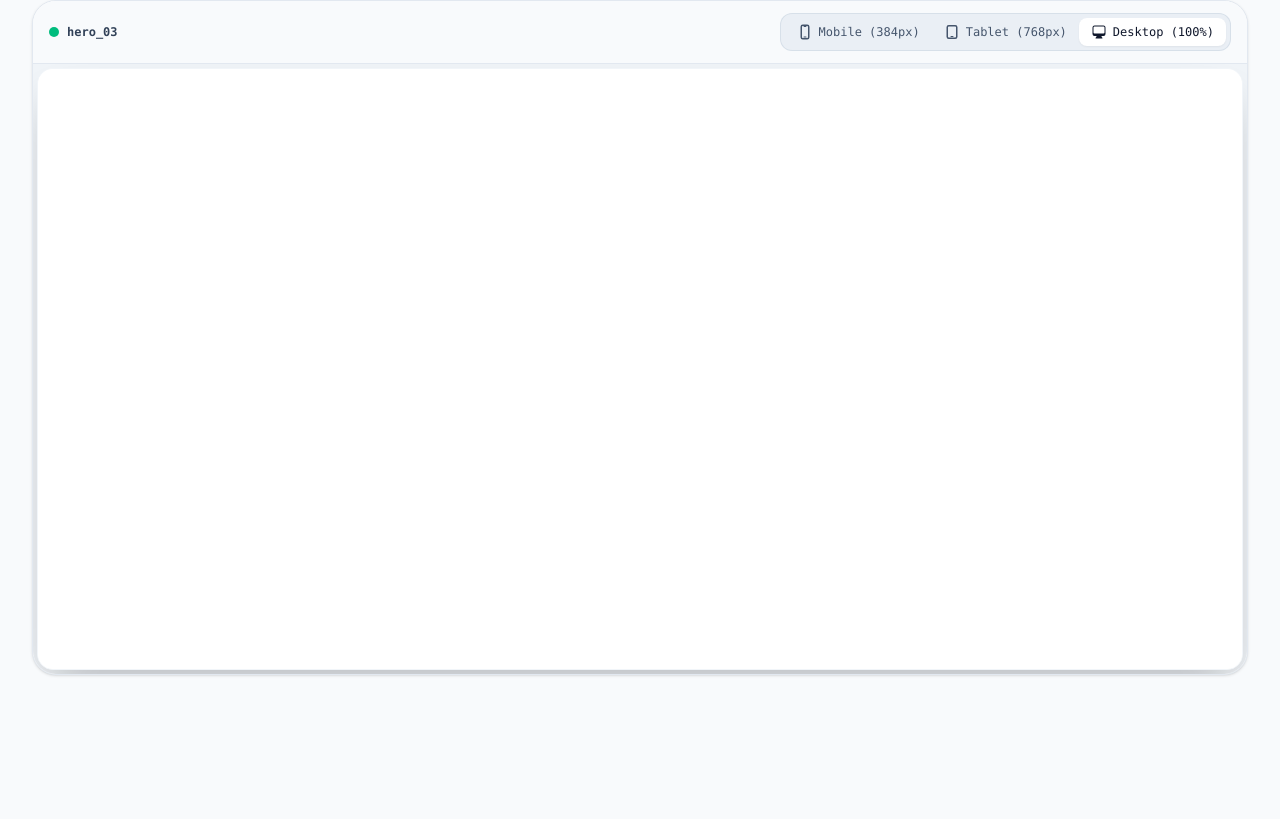
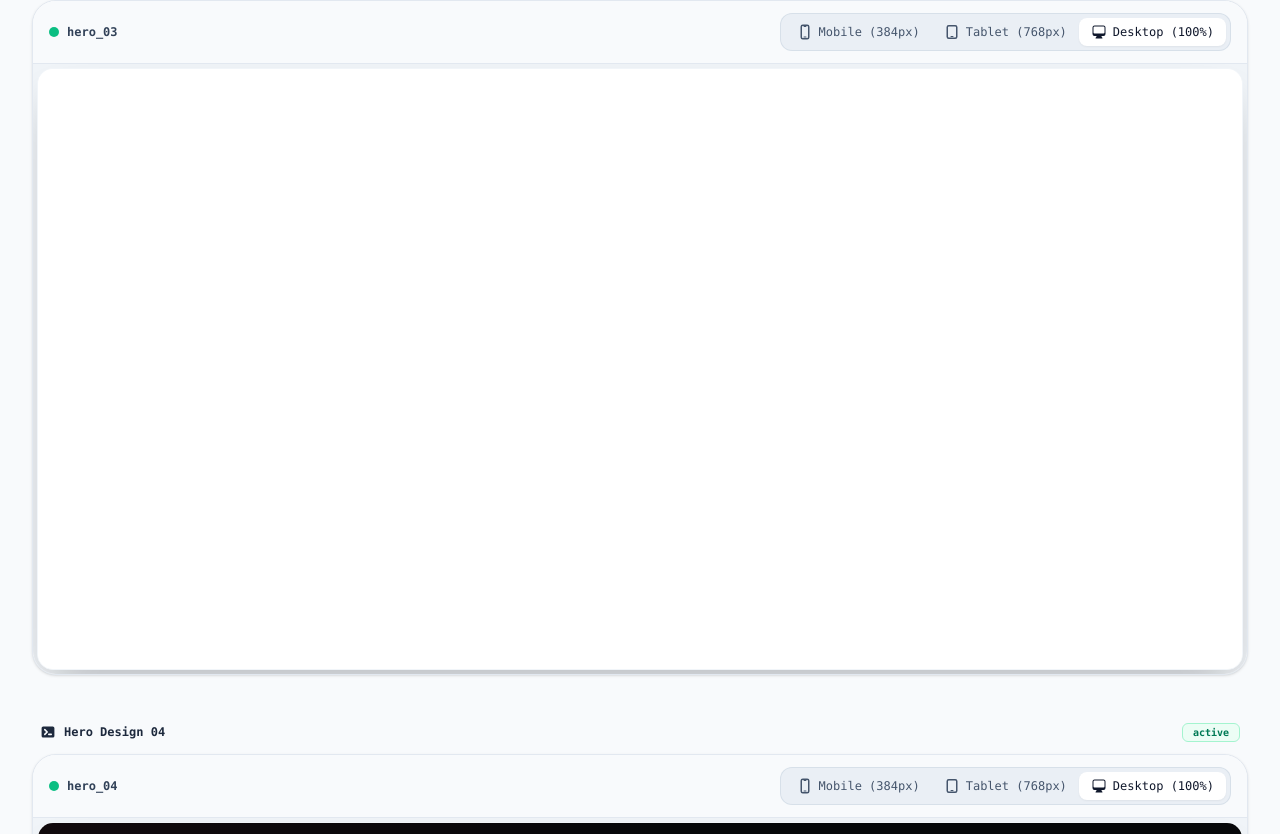
Before and after one commit to lakshan-beast/SyncxelUIPreview, a React (Vite) app: page /hero in a window 1280 px wide. Shown: the part 1966-2800 px from the top of the page. Built offline with nearby package versions, Linux system fonts and the light colour scheme; a web font is replaced by a local one.

Commit message:
Add HeroDesign04 component to HeroPreviewPage for enhanced design preview

```diff
--- a/src/pages/HeroPreviewPage.jsx
+++ b/src/pages/HeroPreviewPage.jsx
@@ -1,9 +1,10 @@
 import React, { useState } from "react";
 import ComponentPreviewSandbox from "../components/ComponentsPreviewSandbox";
 import HeroDesign01 from "../library/HeroDesigns/HeroDesign01";
+import HeroDesign04 from "../library/HeroDesigns/HeroDesign04";
 // import HeroDesign02 from "../library/HeroDesigns/HeroDesign02";
 // import HeroDesign03 from "../library/HeroDesigns/HeroDesign03";
-import HeroDesign05 from "../library/HeroDesigns/HeroDesign052";
+import HeroDesign05 from "../library/HeroDesigns/HeroDesign05";
 import { uiPacksData } from "../data/packs";
 import {
   HiTerminal,
@@ -180,6 +181,20 @@ export default function HeroPreviewPage() {
             {/* <HeroDesign03 /> */}
           </ComponentPreviewSandbox>
         </div>
+
+         <div className="mb-12">
+          <div className="flex items-center justify-between mb-3 px-2 font-mono text-xs text-slate-800 font-bold">
+            <span className="flex items-center gap-2">
+              <HiTerminal className="w-4 h-4" /> Hero Design 04
+            </span>
+            <span className="text-[10px] text-emerald-700 bg-emerald-50 border border-emerald-200 px-2.5 py-0.5 rounded-md">
+              active
+            </span>
+          </div>
+          <ComponentPreviewSandbox title="hero_04">
+            <HeroDesign04 />
+          </ComponentPreviewSandbox>
+        </div>
       </div>
     </div>
   );
```
